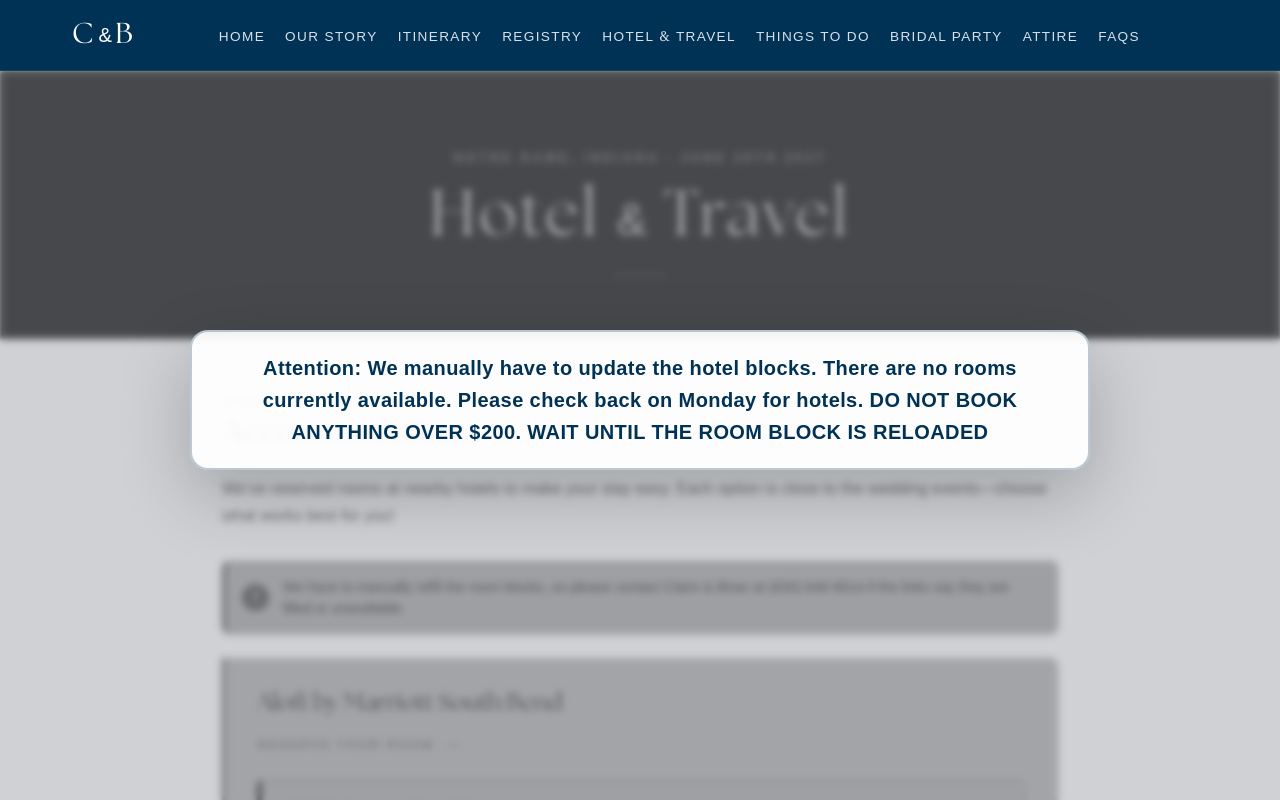
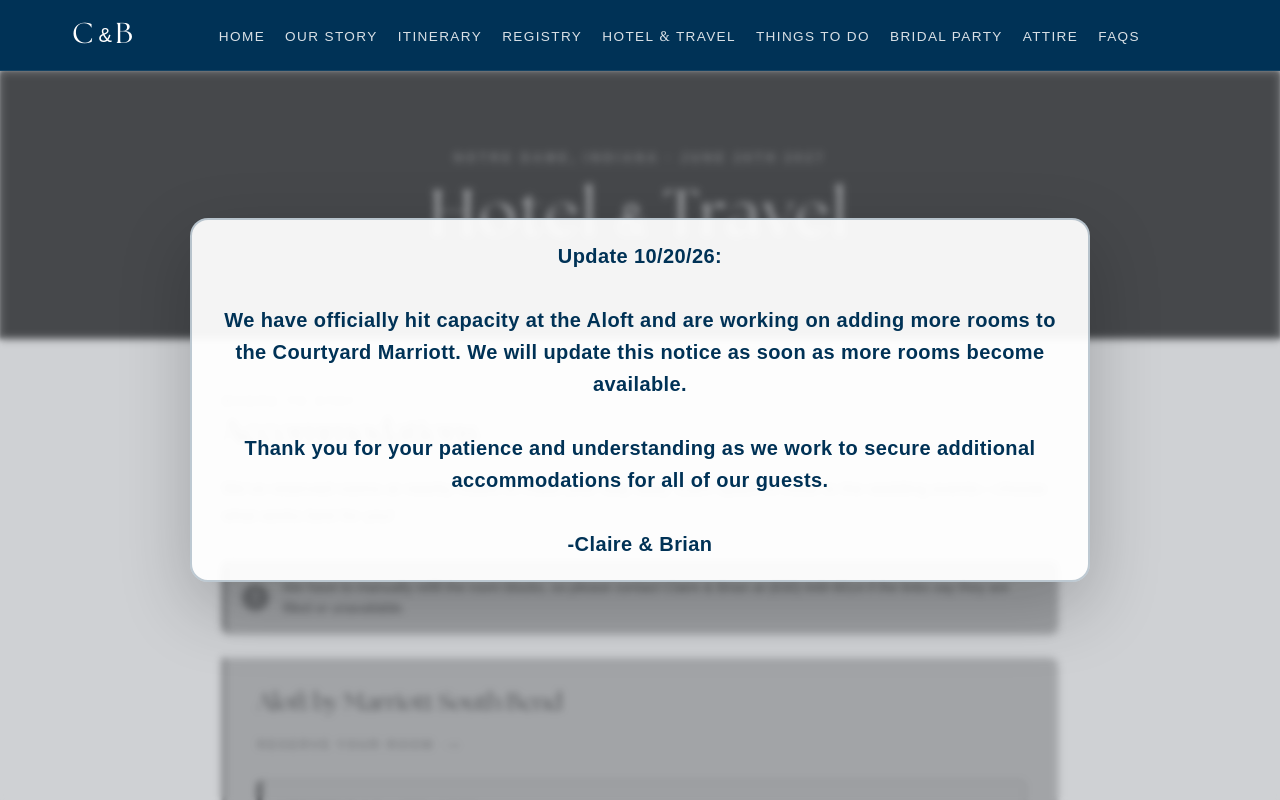
Before and after one commit to claireholmann/ourwedding, a React (Vite) app: page /hotel-travel in a window 1280 px wide. Shown: the top 800 px of the page. Built offline with nearby package versions, Linux system fonts and the light colour scheme; a web font is replaced by a local one.

Commit message:
updated messaging

```diff
--- a/src/pages/HotelTravel.jsx
+++ b/src/pages/HotelTravel.jsx
@@ -217,7 +217,19 @@ function HotelTravel() {
       <div className="hotel-travel-notice-overlay" role="status" aria-live="polite">
         <div className="hotel-travel-notice-card">
           <p>
-            Attention: We manually have to update the hotel blocks. There are no rooms currently available. Please check back on Monday for hotels. DO NOT BOOK ANYTHING OVER $200. WAIT UNTIL THE ROOM BLOCK IS RELOADED
+            Update 10/20/26:
+            <br />
+            <br />
+            We have officially hit capacity at the Aloft and are working on
+            adding more rooms to the Courtyard Marriott. We will update this
+            notice as soon as more rooms become available.
+            <br />
+            <br />
+            Thank you for your patience and understanding as we work to secure additional
+            accommodations for all of our guests.
+            <br />
+            <br />
+            -Claire & Brian
           </p>
         </div>
       </div>
```
